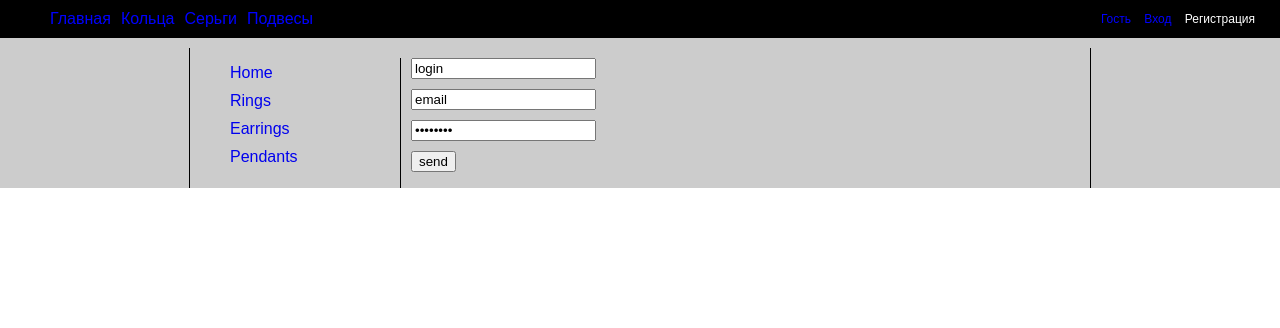
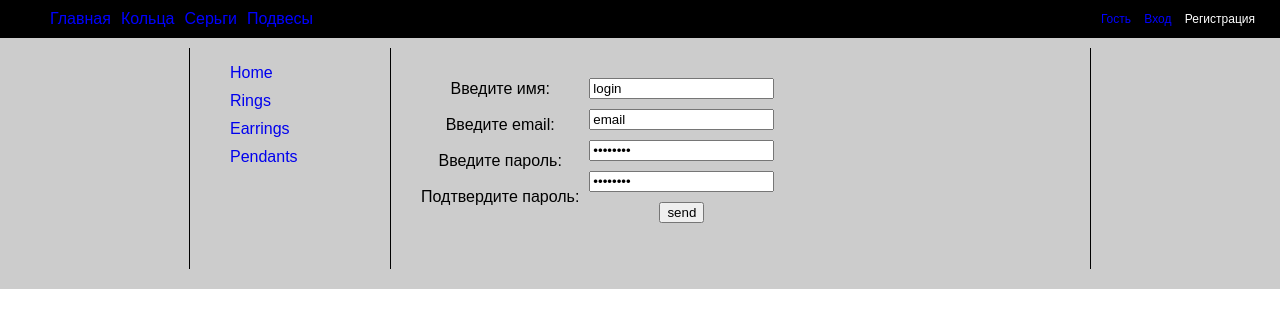
Before and after one commit to sendr/myjeweler, a Django app: template myjeweler/myjeweler/templates/registr.html in a window 1280 px wide. Shown: the top 328 px of the page. Run offline with Django 3.2, Linux system fonts and the light colour scheme; the template is opened without the code that fills it, so the values that code supplies are empty; parts of the project's set-up code (start-up, migrations or seed data) failed here and were passed over.

Commit message:
Add autorization))

```diff
--- a/myjeweler/myjeweler/static/css/all.css
+++ b/myjeweler/myjeweler/static/css/all.css
@@ -5,7 +5,7 @@ body{
 }
 .wrapper {
 	background: #ccc;
-	padding: 0;
+	padding: 0 0 10px;
 	margin: 0;
 }
 .main_menu{
@@ -27,9 +27,11 @@ body{
 .content{
 	float: left;
 	width: 680px;
-	margin: 10px 0 0 10px;
+	margin: 0;
+	padding: 20px 0 20px;
+	overflow: hidden;
+	text-align: center;
 	border-left: 1px solid #000;
-	overflow: hidden;
 }
 .content a{
 	text-decoration: none;
@@ -75,6 +77,19 @@ body{
 .right a:hover{
 	text-decoration: underline;
 }
+.block_form{
+	margin: 10px 30px;
+	overflow: hidden;
+}
+.form_p{
+	float: left;
+}
+.form_p p{
+	margin: 2px 0 18px;
+}
+.form_form{
+	float: left;
+}
 img{
 	text-align: top;
 	width: 670px;
--- a/myjeweler/myjeweler/templates/registr.html
+++ b/myjeweler/myjeweler/templates/registr.html
@@ -4,10 +4,21 @@
 
 
 {% block content %}
+		<div class="block_form">
+			<div class="form_p">
+				<p>Введите имя:</p>
+				<p>Введите email:</p>
+				<p>Введите пароль:</p>
+				<p>Подтвердите пароль:</p>
+			</div>
+			<div class="form_form">
 				<form action="">
 					<p><input type="text" value="login" onFocus="if(this.value=='login') this.value='';" onBlur="if(!this.value) this.value='login';"></p>
 					<p><input type="text" value="email" onFocus="if(this.value=='email') this.value='';" onBlur="if(!this.value) this.value='email';"></p>
 					<p><input type="password" value="password" onFocus="if(this.value=='password') this.value='';" onBlur="if(!this.value) this.value='password';"></p>
+					<p><input type="password" value="password" onFocus="if(this.value=='password') this.value='';" onBlur="if(!this.value) this.value='password';"></p>
 					<p><input type="submit" value="send"></p>
 				</form>
+			</div>
+		</div>
 {% endblock content %}
```
Lines whose indentation alone changed are shown as unchanged.
